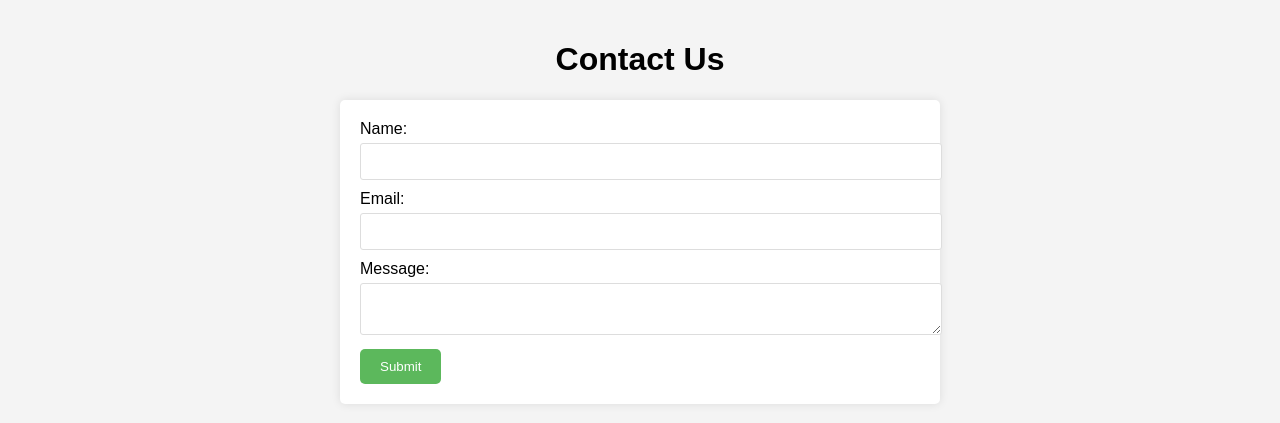
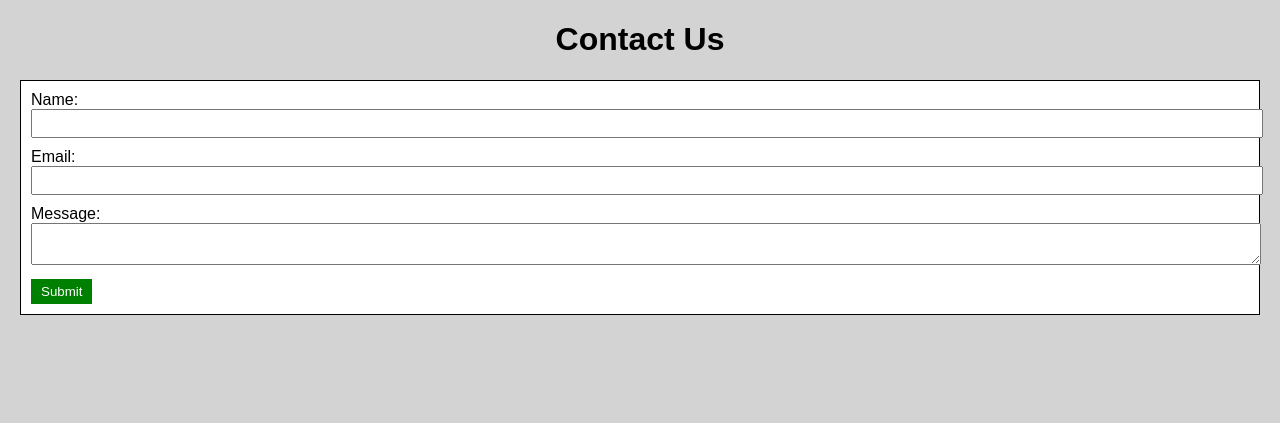
Before and after one commit to ArwaI1/Basic-Web-Application, a Flask app: page / in a window 1280 px wide. Shown: the top 423 px of the page. Run offline with Flask 3, Linux system fonts and the light colour scheme.

Commit message:
Add files via upload

```diff
--- a/static/style.css
+++ b/static/style.css
@@ -1,10 +1,7 @@
 body {
-    font-family: Arial, sans-serif;
+    font-family: Arial;
     margin: 20px;
-    padding: 20px;
-    max-width: 600px;
-    margin: auto;
-    background-color: #f4f4f4;
+    background-color: lightgray;
 }
 
 h1 {
@@ -12,34 +9,24 @@ h1 {
 }
 
 form {
-    background-color: #fff;
-    padding: 20px;
-    border-radius: 5px;
-    box-shadow: 0 0 10px rgba(0, 0, 0, 0.1);
+    background-color: white;
+    padding: 10px;
+    border: 1px solid black;
 }
 
 label {
-    display: block;
     margin-bottom: 5px;
 }
 
 input, textarea {
     width: 100%;
-    padding: 10px;
+    padding: 5px;
     margin-bottom: 10px;
-    border: 1px solid #ddd;
-    border-radius: 3px;
 }
 
 button {
-    padding: 10px 20px;
-    background-color: #5cb85c;
+    padding: 5px 10px;
+    background-color: green;
     color: white;
     border: none;
-    border-radius: 5px;
-    cursor: pointer;
 }
-
-button:hover {
-    background-color: #4cae4c;
-}
```
